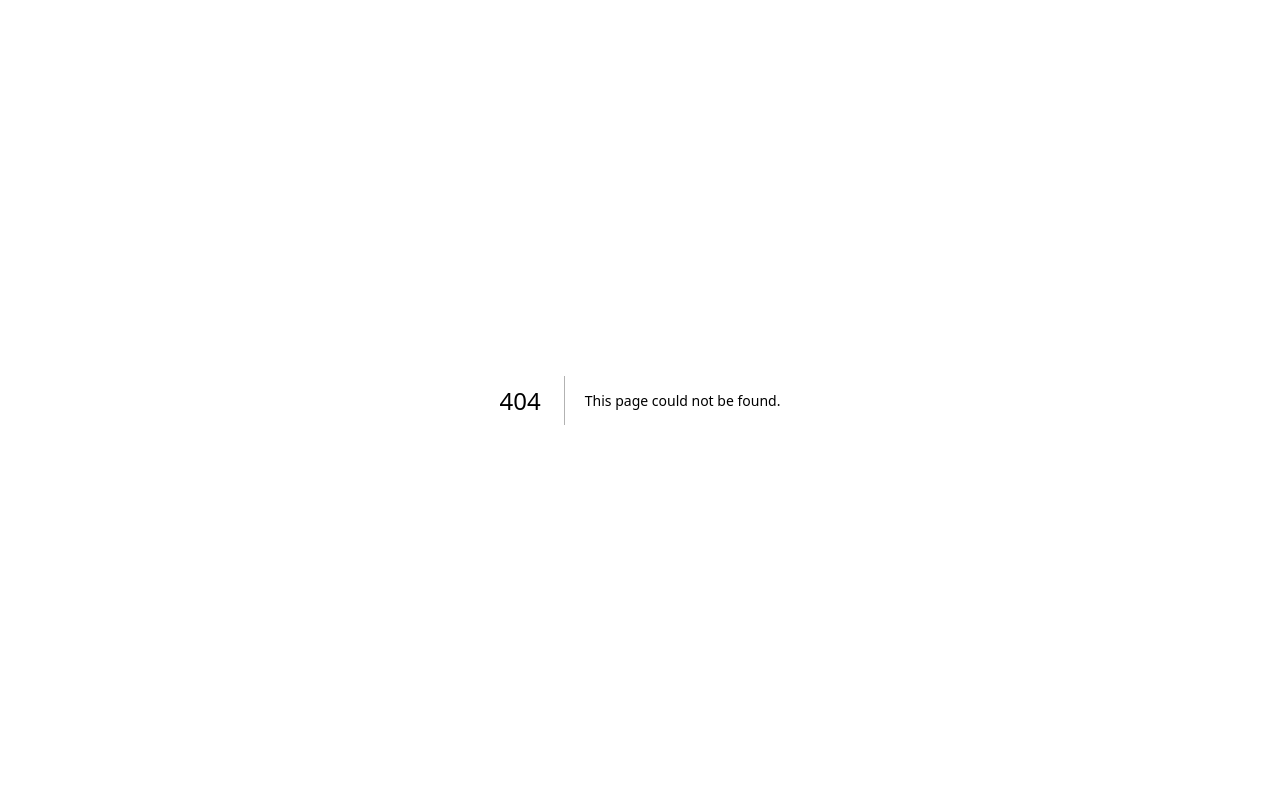
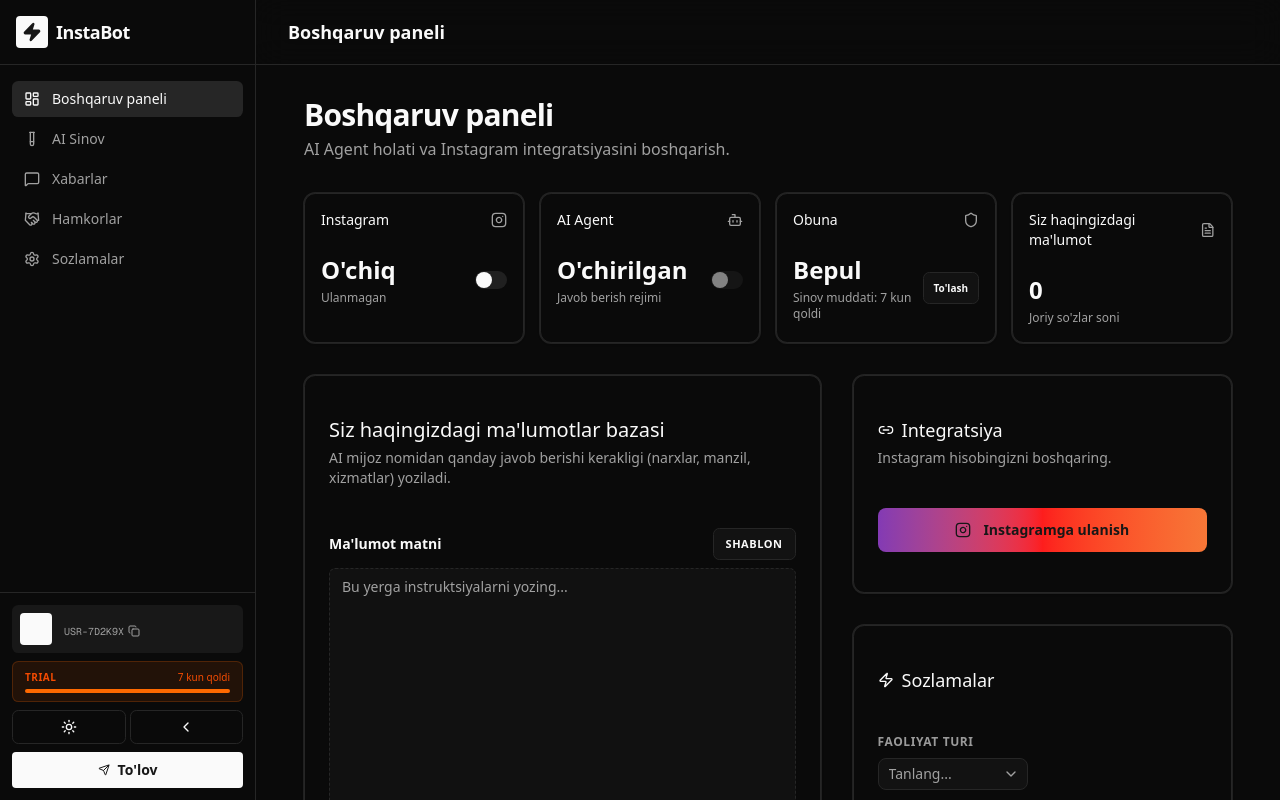
Before and after one commit to primqulovmurod-stack/Instabot.landing, a Next.js app: page /dashboard in a window 1280 px wide. Before the commit this address had no page. Shown: the top 800 px of the page. Built offline with nearby package versions, Linux system fonts and the light colour scheme.

Commit message:
fix: embed dashboard directly into landing project to bypass vercel domains protection and allow /dashboard routing

```diff
--- /dev/null
+++ b/src/app/dashboard/page.tsx
@@ -0,0 +1,98 @@
+"use client";
+
+import { useState } from "react";
+import { Sidebar } from "@/components/sidebar";
+import { Dashboard } from "@/components/dashboard";
+import { ChatTest } from "@/components/chat-test";
+import { MessageLogs } from "@/components/message-logs";
+import { SettingsPanel } from "@/components/settings-panel";
+import { PartnerPanel } from "@/components/partner-panel";
+import { Menu } from "lucide-react";
+import { Button } from "@/components/ui/button";
+import { Sheet, SheetContent, SheetTrigger, SheetTitle } from "@/components/ui/sheet";
+
+export default function DashboardPage() {
+  const [activeTab, setActiveTab] = useState("dashboard");
+  const [mobileMenuOpen, setMobileMenuOpen] = useState(false);
+
+  const renderContent = () => {
+    switch (activeTab) {
+      case "dashboard":
+        return <Dashboard />;
+      case "chat-test":
+        return <ChatTest />;
+      case "logs":
+        return <MessageLogs />;
+      case "partner":
+        return <PartnerPanel />;
+      case "settings":
+        return <SettingsPanel />;
+      default:
+        return <Dashboard />;
+    }
+  };
+
+  const getPageTitle = () => {
+    switch (activeTab) {
+      case "dashboard":
+        return "Boshqaruv paneli";
+      case "chat-test":
+        return "AI Sinov Rejimi";
+      case "logs":
+        return "Xabarlar";
+      case "partner":
+        return "Hamkorlik";
+      case "settings":
+        return "Sozlamalar";
+      default:
+        return "Boshqaruv paneli";
+    }
+  };
+
+  const handleTabChange = (tab: string) => {
+    setActiveTab(tab);
+    setMobileMenuOpen(false);
+  };
+
+  return (
+    <div className="min-h-screen bg-background flex">
+      {/* Desktop Sidebar */}
+      <div className="hidden lg:block">
+        <Sidebar activeTab={activeTab} onTabChange={handleTabChange} />
+      </div>
+
+      {/* Main Content Area */}
+      <div className="flex-1 flex flex-col min-w-0 transition-all duration-300">
+        {/* Responsive Header */}
+        <header className="sticky top-0 z-30 border-b bg-background/80 backdrop-blur-lg lg:ml-64 lg:has-[+[aside.w-16]]:ml-16">
+          <div className="flex items-center justify-between px-4 lg:px-8 h-16">
+            <div className="flex items-center gap-4">
+              {/* Mobile Menu Trigger */}
+              <Sheet open={mobileMenuOpen} onOpenChange={setMobileMenuOpen}>
+                <SheetTrigger
+                  render={
+                    <Button variant="ghost" size="icon" className="lg:hidden">
+                      <Menu className="h-5 w-5" />
+                    </Button>
+                  }
+                />
+                <SheetContent side="left" className="p-0 w-64 border-r-0">
+                  <SheetTitle className="sr-only">Navigatsiya menyusi</SheetTitle>
+                  <Sidebar activeTab={activeTab} onTabChange={handleTabChange} isMobile />
+                </SheetContent>
+              </Sheet>
+              <h1 className="text-lg font-semibold truncate">{getPageTitle()}</h1>
+            </div>
+          </div>
+        </header>
+
+        {/* Page Content */}
+        <main className="flex-1 lg:ml-64 p-4 lg:p-8">
+          <div className="max-w-7xl mx-auto">
+            {renderContent()}
+          </div>
+        </main>
+      </div>
+    </div>
+  );
+}
--- a/src/app/page.tsx
+++ b/src/app/page.tsx
@@ -25,7 +25,7 @@
       {/* Top Banner */}
       <div className="bg-primary text-primary-foreground py-2 text-center text-[10px] md:text-xs font-medium tracking-tight px-4">
         Yangi: Instagram AI Agent - 2024-yilning eng yaxshi yashirin quroli.
-        <Link href="https://instabot-partner.vercel.app" className="ml-2 underline font-bold">Hoziroq sinab ko&apos;ring →</Link>
+        <Link href="/dashboard" className="ml-2 underline font-bold">Hoziroq sinab ko&apos;ring →</Link>
       </div>
 
       {/* Navigation */}
@@ -45,7 +45,7 @@
           </div>
 
           <div className="flex items-center gap-3">
-            <Link href="https://instabot-partner.vercel.app">
+            <Link href="/dashboard">
               <div className="flex items-center gap-2">
                 <div className="w-10 h-10 bg-primary rounded-full flex items-center justify-center transition-transform hover:scale-110 cursor-pointer">
                   <User className="h-5 w-5 text-primary-foreground" />
@@ -86,7 +86,7 @@
           </p>
 
           <div className="flex flex-col sm:flex-row items-center justify-center gap-4 pt-4">
-            <Link href="https://instabot-partner.vercel.app" className="w-full sm:w-auto">
+            <Link href="/dashboard" className="w-full sm:w-auto">
               <Button size="lg" className="w-full sm:w-auto h-14 px-10 rounded-2xl text-lg font-bold shadow-xl shadow-primary/20 transition-transform hover:-translate-y-1">
                 BEPUL BOSHLASH
                 <ArrowRight className="ml-2 h-5 w-5" />
@@ -201,7 +201,7 @@
                 </div>
               </CardContent>
               <CardFooter>
-                <Link href="https://instabot-partner.vercel.app" className="w-full">
+                <Link href="/dashboard" className="w-full">
                   <Button className="w-full rounded-xl font-bold py-6">TANLASH</Button>
                 </Link>
               </CardFooter>
@@ -254,7 +254,7 @@
       <section className="py-24 px-4 text-center space-y-8 bg-background relative overflow-hidden">
         <h2 className="text-3xl md:text-6xl font-extrabold italic tracking-tight">Ko&apos;proq pul topishga tayyormisiz?</h2>
         <p className="text-muted-foreground text-lg max-w-xl mx-auto">Biznesingizni avtopilotga qo&apos;ying va sotuvlaringizni oshiring.</p>
-        <Link href="https://instabot-partner.vercel.app" className="block">
+        <Link href="/dashboard" className="block">
           <Button size="lg" className="h-16 px-16 rounded-full text-xl font-bold shadow-2xl transition-all hover:scale-105">
             BEPUL BOSHLASH
           </Button>
```
